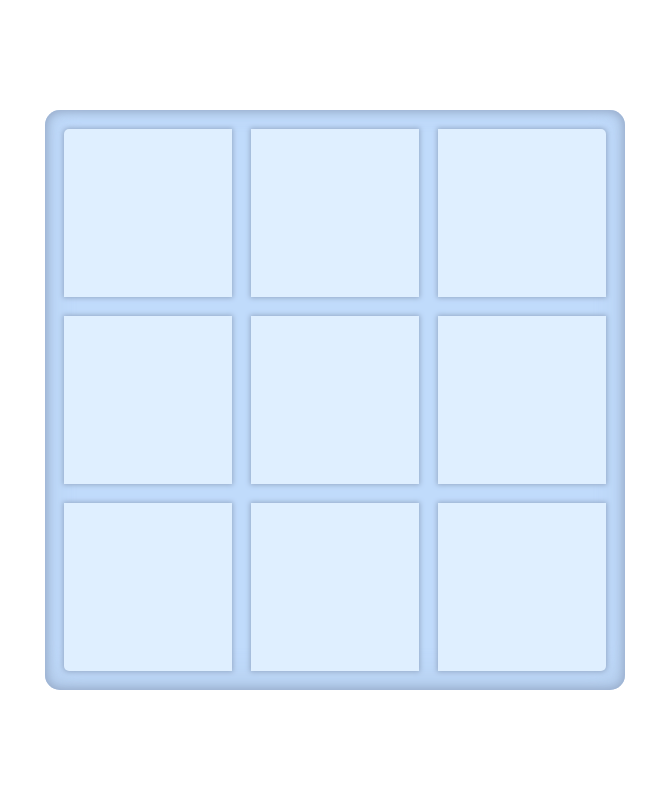
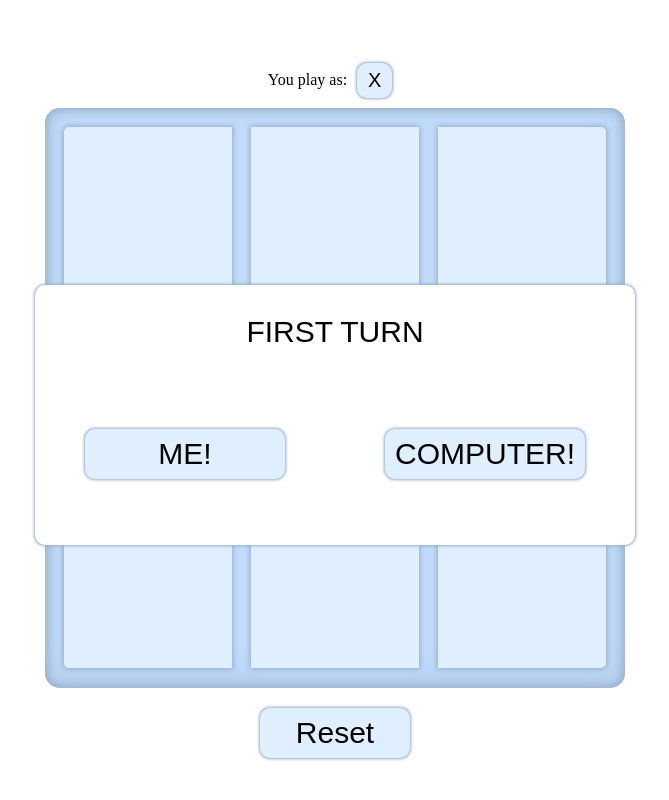
Before and after one commit to yeahmaybe/cross-circles, a plain HTML site: page index.html in a window 1280 px wide. Shown: the whole page, without its empty margins (305-974 px from the left). Drawn offline with Linux system fonts and the light colour scheme.

Commit message:
added: choice of the first player, char player deals with

```diff
--- a/index.html
+++ b/index.html
@@ -10,8 +10,20 @@
 
 <body>
 	<script src="script.js"></script>
-
-	<div id="wrap" disabled>
+	<div id="menu" class = "active">
+		<div id="window">
+			FIRST TURN
+			<div class="buttons">
+				<div class="button" id="player_first" onclick="start('player')"> ME!</div>
+				<div class="button" id="bot_first" onclick="start('bot')">COMPUTER!</div>
+			</div>
+		</div>
+	</div>
+	<div class="panel">
+		<div>You play as:</div>
+		<div class="char_change" onclick="change_char(this)">X</div>
+	</div>
+	<div id="wrap">
 		<div class="row">
 			<div class="cell" id="cell0" onclick="press(this)"></div>
 			<div class="cell" id="cell1" onclick="press(this)"></div>
@@ -28,7 +40,7 @@
 			<div class="cell" id="cell8" onclick="press(this)"></div>
 		</div>
 	</div>
-
+	<div class = "button" onclick="reset(this)">Reset</div>
 
 </body>
 </html>
--- a/script.js
+++ b/script.js
@@ -2,8 +2,8 @@ let field = [' ',' ',' ',
 			 ' ',' ',' ',
 			 ' ',' ',' '];
 
-let player_char = 'o';
-let bot_char = 'x';
+let player_char = 'x';
+let bot_char = 'o';
 
 
 function playerLost(){
@@ -41,11 +41,6 @@ function allOccupied() {
 	}
 	return true;
 }
-
-function botTurn(){
-
-}
-
 function checkWin(){
 	if(playerWin()) {
 		for(let i=0; i<9; i++){
@@ -62,7 +57,7 @@ function checkLost(){
 		alert("You lost!");
 	}
 }
-function cellIsFree(i=0){
+function cellIsFree(i){
 	if(field[i] == ' '){
 		return true;
 	}
@@ -136,7 +131,39 @@ function press(elem) {
 		setTimeout(checkWin, 200);
 		elem.className = "cell_pressed";
 
-		setTimeout(botTurn, 300);
+		setTimeout(botTurn, 150);
 		setTimeout(checkLost, 400);
 	}
 }
+
+function reset(elem){
+	for(let i=0; i<9; i++){
+		field[i] = ' ';
+		document.getElementById('cell'+i).textContent = '';
+		document.getElementById('cell'+i).className = "cell";
+	}
+	document.getElementById('menu').className = "active";
+}
+function change_char(elem) {
+	let tmp = player_char;
+	player_char = bot_char;
+	bot_char = tmp;
+	let i=0;
+	for(i=0; i<9; i++){
+		if(field[i] == 'x'){
+			field[i] = 'o';
+			document.getElementById('cell'+i).textContent = 'o';
+		}
+		else if(field[i] == 'o') {
+			field[i] = 'x';
+			document.getElementById('cell'+i).textContent = 'x';
+		}
+	}
+	if(elem.textContent == 'X') elem.textContent = 'O';
+	else elem.textContent = 'X';
+}
+
+function start(who){
+		document.getElementById('menu').className = "disabled";
+		if(who == 'bot') botTurn();
+}
--- a/styles.css
+++ b/styles.css
@@ -1,10 +1,107 @@
 body{
 	display: flex;
 	flex-direction: column;
+	justify-content: center;
 	min-height: 100vh;
 	height:100vh;
-	padding: 0;
 	margin: 0 auto;
+	padding: 15px;
+}
+#menu.active {
+	display: flex;
+	flex-direction: column;
+	justify-content: center;
+	position: absolute;
+	width: 100vw;
+	height: 100vh;
+	align-self: center;
+	text-align:  center;
+	font-family: arial;
+	font-size: 30px;
+
+	border-radius: 10px;
+}
+#window{
+	width: 80vw;
+	max-width: 600px;
+	min-height: 200px;
+	align-self: center;
+	background-color: white;
+	box-shadow:
+		rgb(150, 170, 200)  0px 0px 3px 1px;
+	border-radius: 10px;
+	cursor: default;
+	padding-top: 30px;
+	padding-bottom: 30px;
+}
+.disabled {
+	display: none;
+}
+.panel{
+	min-height: 35px;
+	display: flex;
+	margin: 0 auto;
+	align-items: center;
+}
+.char_change{
+	width: 35px;
+	height: 35px;
+	display: flex;
+	justify-content: center;
+	font-size: 20px;
+	font-family: Arial;
+	align-self: center;
+	align-items: center;
+	background-color: #DFEFFF;
+	box-shadow:
+		rgb(150, 170, 200)  0px 0px 3px 1px;
+	border-radius: 10px;
+	cursor: default;
+
+	margin: auto 10px;
+
+}
+.char_change:active{
+	box-shadow:
+		rgb(150, 170, 200)  0px 0px 3px 1px inset;
+}
+.buttons{
+	display: flex;
+	flex-direction: row;
+	justify-content: space-around;
+	margin-top: 70px;
+
+}
+.button {
+	box-sizing: border-box;
+	width: 150px;
+	height: 50px;
+	min-width: 70px;
+	min-height: 35px;
+	display: flex;
+	justify-content: center;
+	font-size: 30px;
+	font-family: Arial;
+	align-self: center;
+	align-items: center;
+	background-color: #DFEFFF;
+	box-shadow:
+		rgb(150, 170, 200)  0px 0px 3px 1px;
+	border-radius: 10px;
+	cursor: default;
+	margin: 10px auto;
+}
+#player_first{
+	width: 200px;
+}
+#bot_first{
+	width: 200px;
+}
+.button:active {
+	box-shadow:
+		rgb(150, 170, 200)  0px 0px 4px 1px inset;
+	font-size: 29px;
+
 }
 .cell {
 	width: 30%;
@@ -28,6 +125,7 @@ body{
 	background-color: #DFEFFF;
 	box-shadow:
 		rgb(150, 170, 200)  0px 0px 5px 1px;
+	cursor: default;
 
 }
 .cell:hover {
@@ -38,12 +136,10 @@ body{
 	background-color: white;
 	transition: 0.3s;
 }
-@media screen and (orientation: landscape) {
  #wrap{
  	display: flex;
 	flex-direction: column;
-		width: 70vh;
-		height: 70vh;
+ 	margin: 10px auto;
  	min-height: 250px;
 	min-width: 250px;
 	justify-content: space-around;
@@ -52,26 +148,32 @@ body{
 		rgb(150, 170, 200)  0px 0px 10px 2px inset,
 		rgb(150, 170, 200, 0.3)  0px -10px 30px 1px inset;
 	padding:10px;
-		margin:auto;
 	border-radius: 15px;
+  }
+@media screen and (orientation: landscape) {
+	  #wrap{
+
+		width: 70vh;
+		height: 70vh;
+		min-height: 250px;
+		min-width: 250px;
+
 	}
 }
 @media screen and (orientation: portrait) {
   #wrap{
-		display: flex;
-		flex-direction: column;
 		width: 70vw;
 		height: 70vw;
 		min-height: 250px;
 		min-width: 250px;
-		justify-content: space-around;
-		background-color: #C0DBFB;
-		box-shadow:
-			rgb(150, 170, 200)  0px 0px 10px 2px inset,
-			rgb(150, 170, 200, 0.3)  0px -10px 30px 1px inset;
-		padding:10px;
-		margin:auto;
-		border-radius: 15px;
+	}
+	.buttons{
+		flex-direction: column;
+	}
+}
+@media screen and (orientation: min-width: 800px) {
+	.cell{
+		font-size: 15px;
 	}
 }
 
```
Lines whose indentation alone changed are shown as unchanged.
